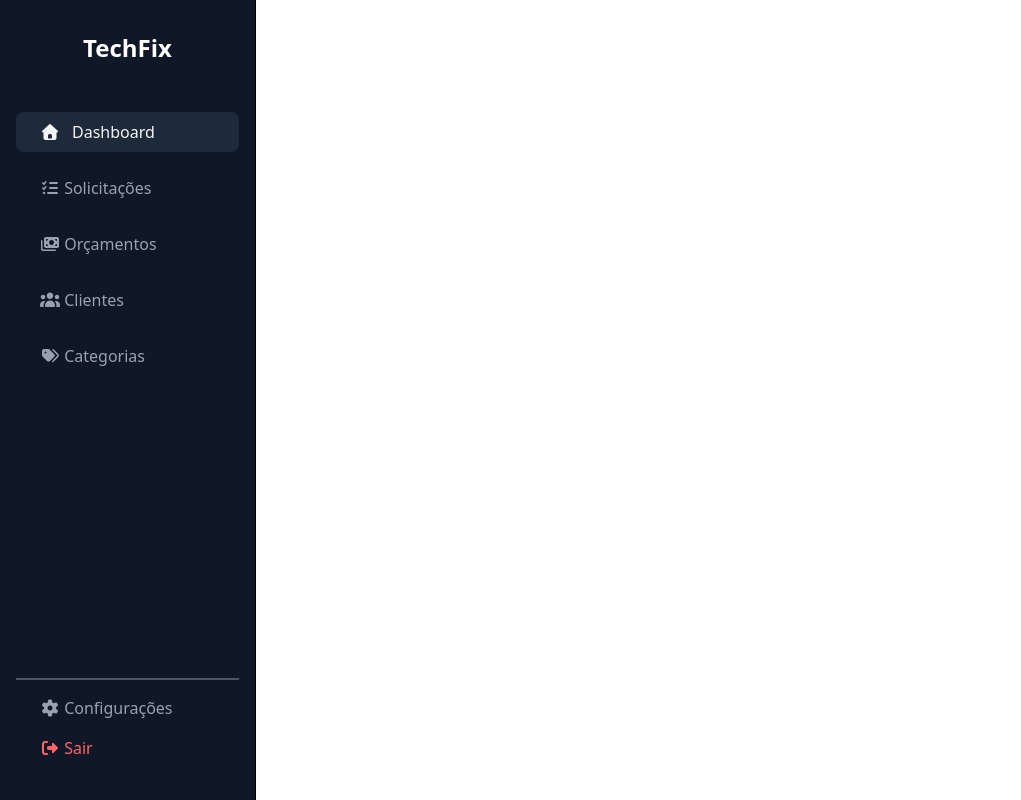
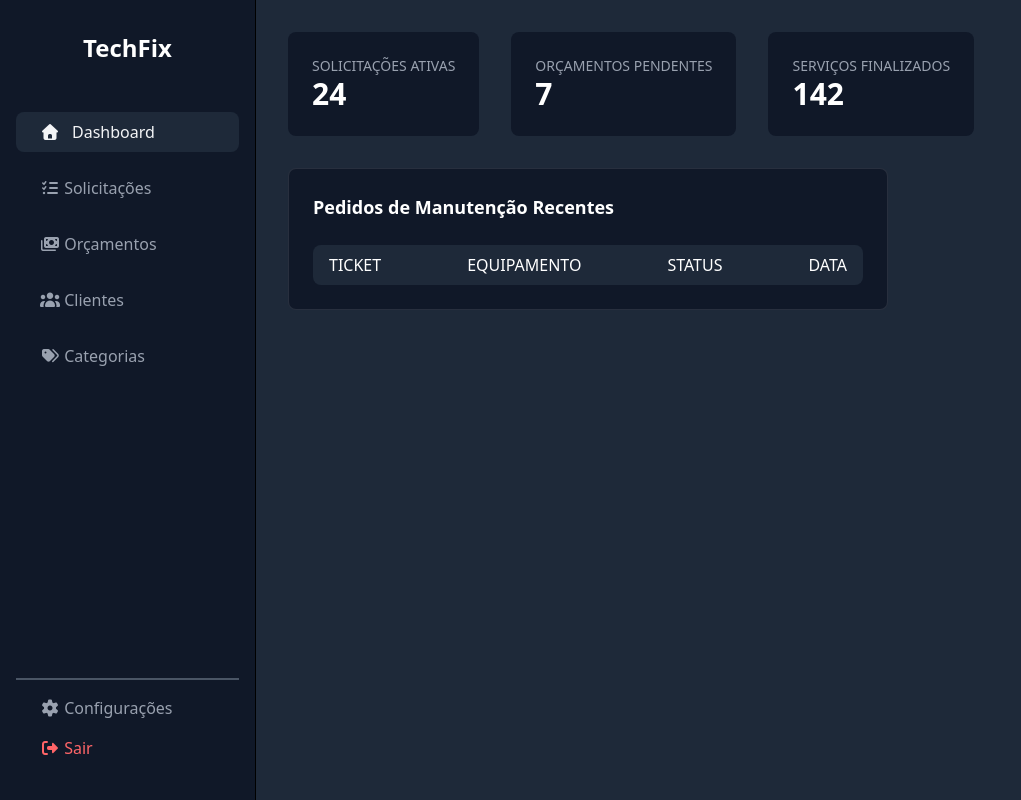
Before and after one commit to Devini0101/TechFix, an Angular app in the folder frontend/: page /dashboard in a window 1280 px wide. Before the commit this address led to /. Shown: the whole page, without its empty margins (0-1021 px from the left). Built offline with nearby package versions, Linux system fonts and the light colour scheme.

Commit message:
feat: cria tela de dashboard com cards e tabela de solicitacoes

```diff
--- a/frontend/src/app/app.html
+++ b/frontend/src/app/app.html
@@ -1 +1,6 @@
-<app-sidebar></app-sidebar>
+<div class="flex">
+  <app-sidebar></app-sidebar>
+  <main class="bg-gray-800 flex-1 p-8">
+    <router-outlet></router-outlet>
+  </main>
+</div>
--- a/frontend/src/app/app.routes.ts
+++ b/frontend/src/app/app.routes.ts
@@ -1,3 +1,6 @@
 import { Routes } from '@angular/router';
+import { Dashboard } from './components/dashboard/dashboard';
 
-export const routes: Routes = [];
+export const routes: Routes = [
+  { path: 'dashboard', component: Dashboard }
+];
--- /dev/null
+++ b/frontend/src/app/components/dashboard/dashboard.html
@@ -0,0 +1,29 @@
+
+<div class="flex gap-8">
+  <div class="bg-gray-900 rounded-lg p-6">
+    <p class="text-gray-400 text-sm">SOLICITAÇÕES ATIVAS</p>
+    <h2 class="text-white text-3xl font-bold">24</h2>
+  </div>
+
+  <div class="bg-gray-900 rounded-lg p-6">
+    <p class="text-gray-400 text-sm">ORÇAMENTOS PENDENTES</p>
+    <h2 class="text-white text-3xl font-bold">7</h2>
+  </div>
+
+  <div class="bg-gray-900 rounded-lg p-6">
+    <p class="text-gray-400 text-sm">SERVIÇOS FINALIZADOS</p>
+    <h2 class="text-white text-3xl font-bold">142</h2>
+  </div>
+</div>
+
+<div class="bg-gray-900 mt-8 border border-white/10 rounded-lg p-4 w-[600px]">
+  <div class="rounded-lg p-2">
+    <h2 class="text-white text-lg font-bold">Pedidos de Manutenção Recentes</h2>
+   <div class="flex justify-between mt-6 bg-gray-800 rounded-lg p-2 px-4 w-full">
+  <p class="text-white">TICKET</p>
+  <p class="text-white">EQUIPAMENTO</p>
+  <p class="text-white">STATUS</p>
+  <p class="text-white">DATA</p>
+</div>
+  </div>
+</div>
--- /dev/null
+++ b/frontend/src/app/components/dashboard/dashboard.ts
@@ -0,0 +1,9 @@
+import { Component } from '@angular/core';
+
+@Component({
+  selector: 'app-dashboard',
+  imports: [],
+  templateUrl: './dashboard.html',
+  styleUrl: './dashboard.css',
+})
+export class Dashboard {}
```
Also changed, not shown: frontend/src/app/components/dashboard/dashboard.css (added), 1 other file (tests, documents, lock files or other folders).
